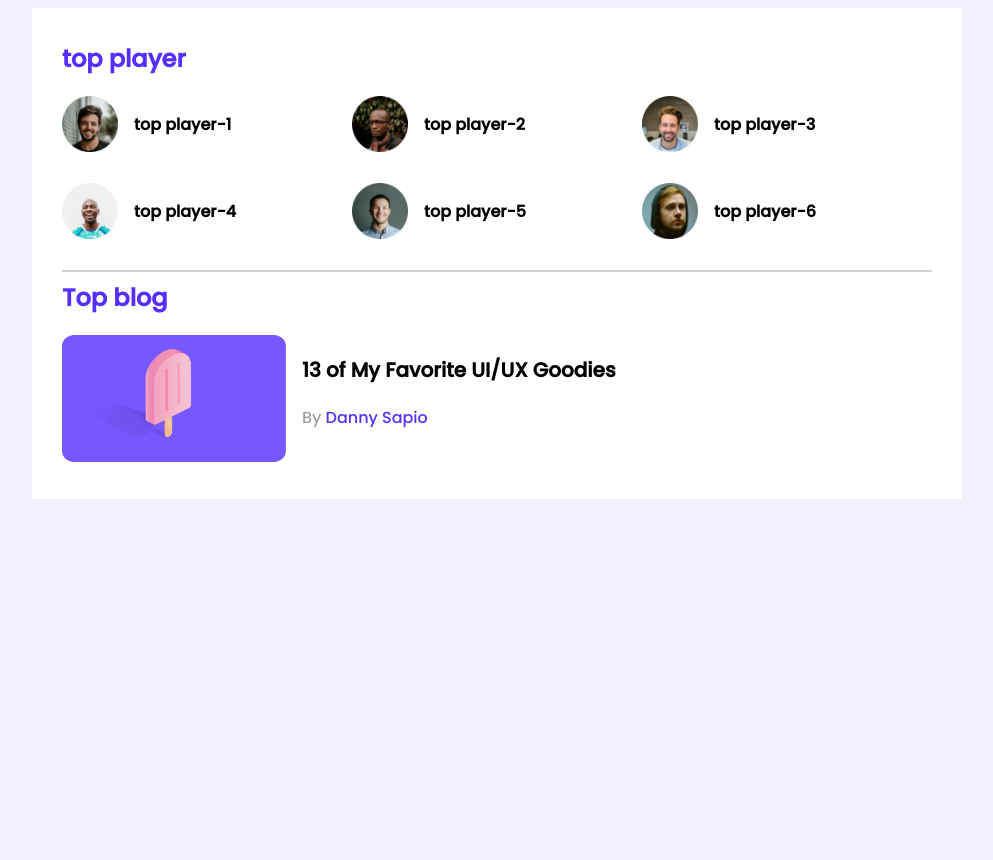
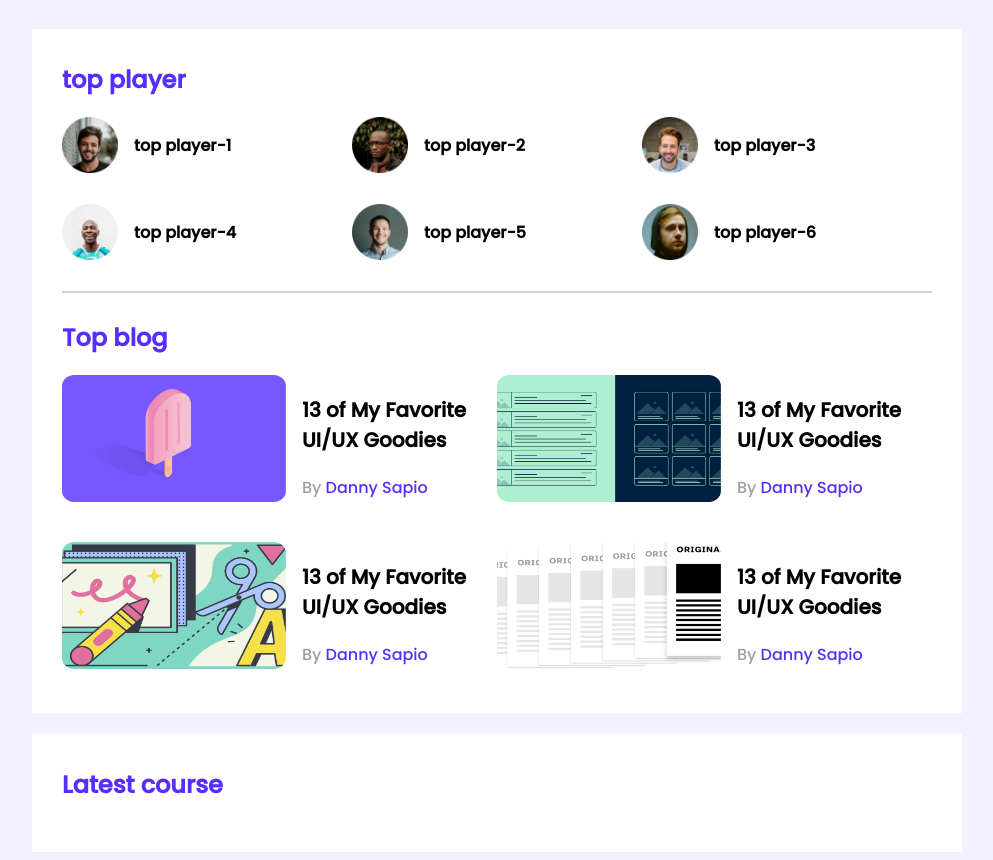
Before and after one commit to Brightout108/leaderr-board-css3, a plain HTML site: page index.html in a window 1280 px wide. Shown: the whole page, without its empty margins (143-1136 px from the left). Before the commit the page ends 800 px from the top, so only its background shows below. Drawn offline with Linux system fonts and the light colour scheme.

Commit message:
first change

```diff
--- a/index.html
+++ b/index.html
@@ -47,6 +47,7 @@
         <hr />
         <div class="top-blog">
           <h2 class="section-tittle">Top blog</h2>
+          <div class="blogs">
             <article class="blog">
               <div class="thumbnail">
                 <img src="images/blogs/blog-1.png" />
@@ -56,7 +57,40 @@
                 <p class="blog-author">By <a href="">Danny Sapio</a></p>
               </div>
             </article>
+            <article class="blog">
+              <div class="thumbnail">
+                <img src="images/blogs/blog-2.png" />
               </div>
+              <div class="blog-info">
+                <h3 class="blog-tittle">13 of My Favorite UI/UX Goodies</h3>
+                <p class="blog-author">By <a href="">Danny Sapio</a></p>
+              </div>
+            </article>
+            <article class="blog">
+              <div class="thumbnail">
+                <img src="images/blogs/blog-3.png" />
+              </div>
+              <div class="blog-info">
+                <h3 class="blog-tittle">13 of My Favorite UI/UX Goodies</h3>
+                <p class="blog-author">By <a href="">Danny Sapio</a></p>
+              </div>
+            </article>
+            <article class="blog">
+              <div class="thumbnail">
+                <img src="images/blogs/blog-4.png" />
+              </div>
+              <div class="blog-info">
+                <h3 class="blog-tittle">13 of My Favorite UI/UX Goodies</h3>
+                <p class="blog-author">By <a href="">Danny Sapio</a></p>
+              </div>
+            </article>
+          </div>
+        </div>
+      </section>
+      <!-- latest-course -->
+
+      <section class="container">
+        <h2 class="section-tittle">Latest course</h2>
       </section>
     </main>
   </body>
--- a/style.css
+++ b/style.css
@@ -6,15 +6,20 @@ body {
 }
 main {
   display: flex;
+  flex-direction: column;
   justify-content: center;
+  align-items: center;
 }
 .container {
   background-color: #ffffff;
   width: 870px;
   padding: 30px;
+  margin-top: 21px;
+  border-radius: px;
 }
 hr {
   border: 1px solid #d1d1d1;
+  margin-bottom: 27px;
 }
 .top-players {
   margin-bottom: 30px;
@@ -47,6 +52,11 @@ hr {
   width: 224px;
   height: 127px;
 }
+.blogs {
+  display: grid;
+  grid-template-columns: repeat(2, 1fr);
+  grid-row-gap: 26px;
+}
 .blog {
   display: flex;
 }
```
Lines whose indentation alone changed are shown as unchanged.
